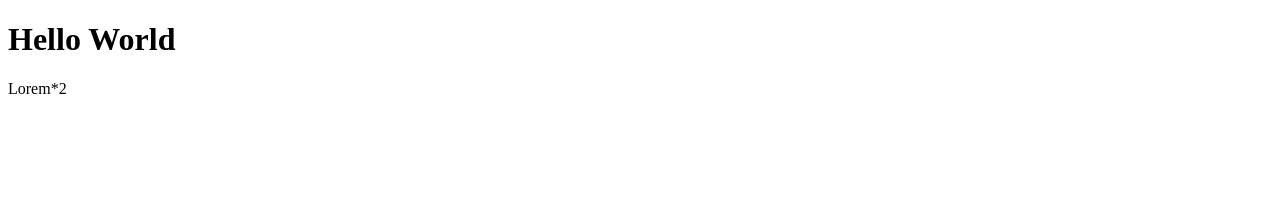
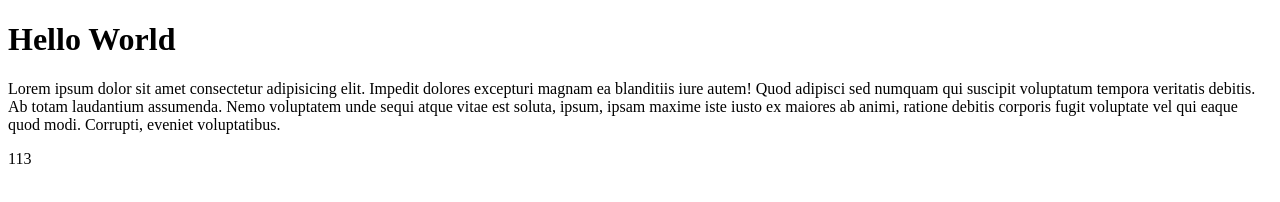
Before and after one commit to Anish-2211/Testing, a plain HTML site: page index.html in a window 1280 px wide. Drawn offline with Linux system fonts and the light colour scheme.

Commit message:
done changes

```diff
--- a/index.html
+++ b/index.html
@@ -10,8 +10,12 @@
         Hello World
     </h1>
     <p>
-        Lorem*2
+        Lorem ipsum dolor sit amet consectetur adipisicing elit. Impedit dolores excepturi magnam ea blanditiis iure autem! Quod adipisci sed numquam qui suscipit voluptatum tempora veritatis debitis. Ab totam laudantium assumenda.
+        Nemo voluptatem unde sequi atque vitae est soluta, ipsum, ipsam maxime iste iusto ex maiores ab animi, ratione debitis corporis fugit voluptate vel qui eaque quod modi. Corrupti, eveniet voluptatibus.
 
+    </p>
+    <p>
+        113
     </p>
 
 </body>
```
